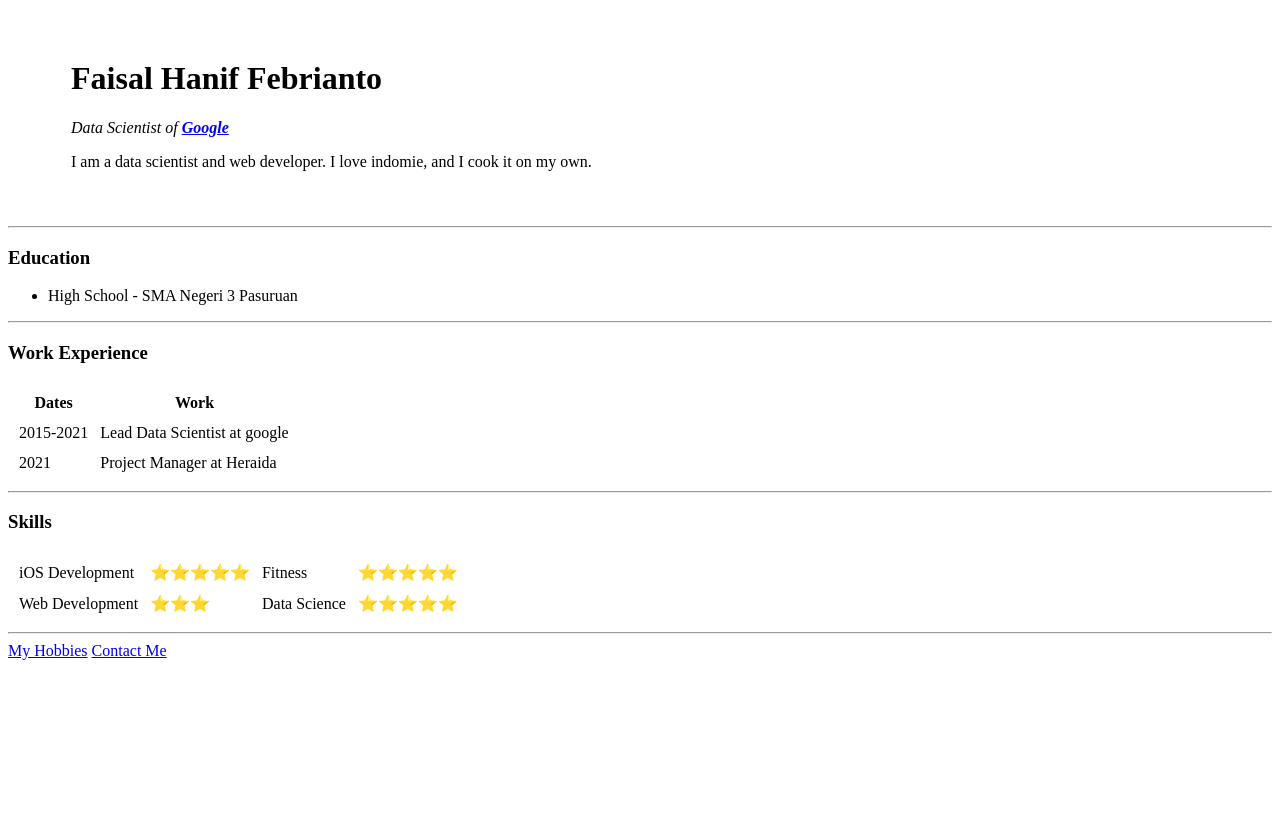
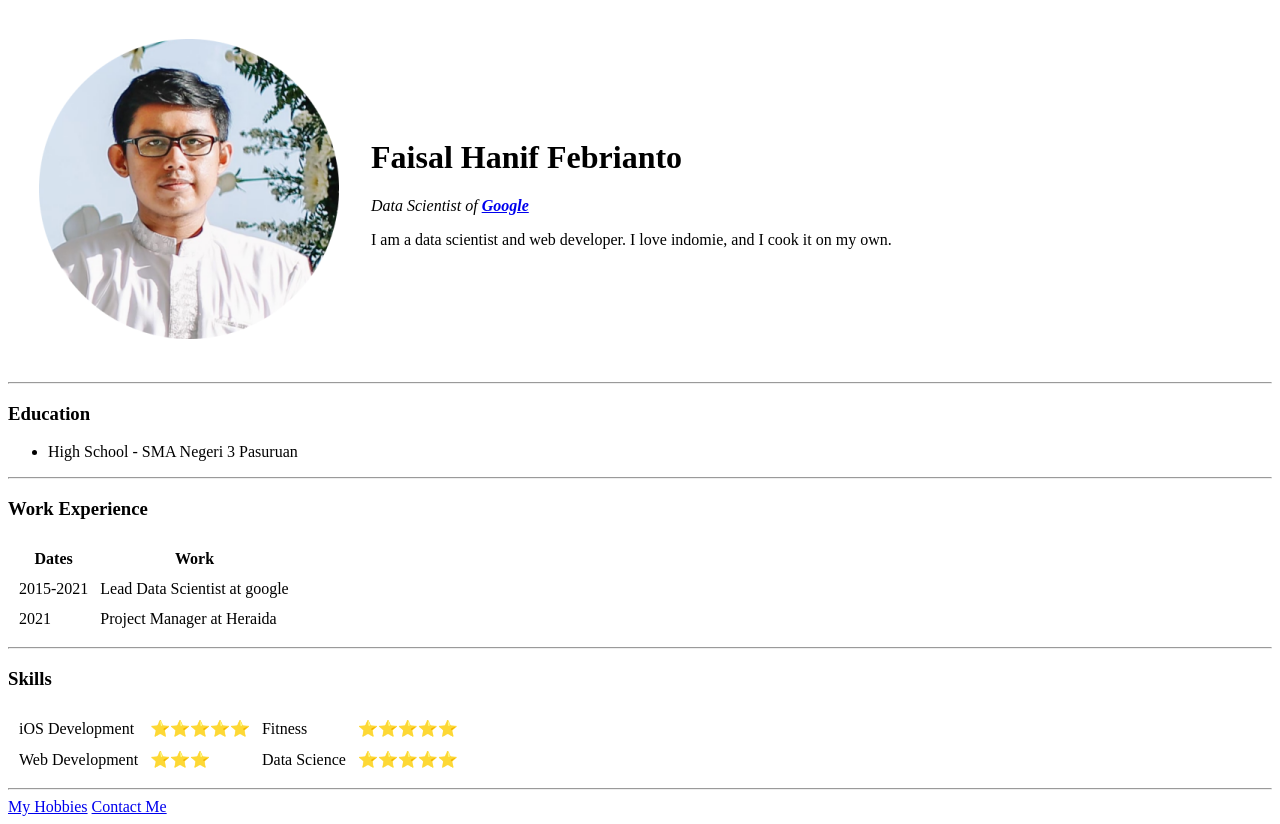
Before and after one commit to salhanif/cv, a plain HTML site: page index.html in a window 1280 px wide. Before the commit the page ends 800 px from the top, so only its background shows below. Drawn offline with Linux system fonts and the light colour scheme.

Commit message:
Update image sources

```diff
--- a/index.html
+++ b/index.html
@@ -9,7 +9,7 @@
 <body>
   <table cellspacing="30">
     <tr>
-      <td><img src="Images/Faisal.png" alt=""></td>
+      <td><img src="Faisal.png" alt=""></td>
       <td>
         <h1>Faisal Hanif Febrianto</h1>
         <p><em>Data Scientist of <strong><a href="http://www.google.com/">Google</a></strong></em></p>
```
